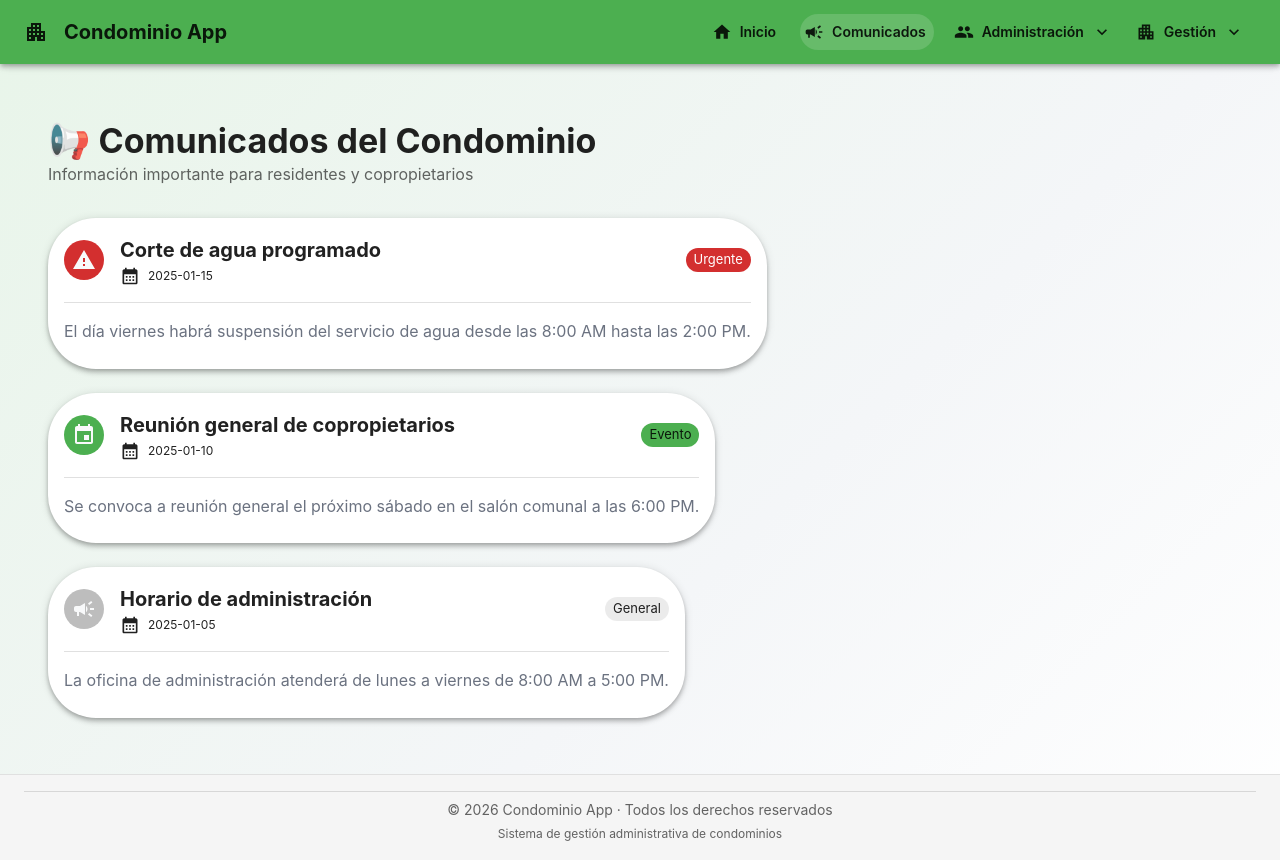
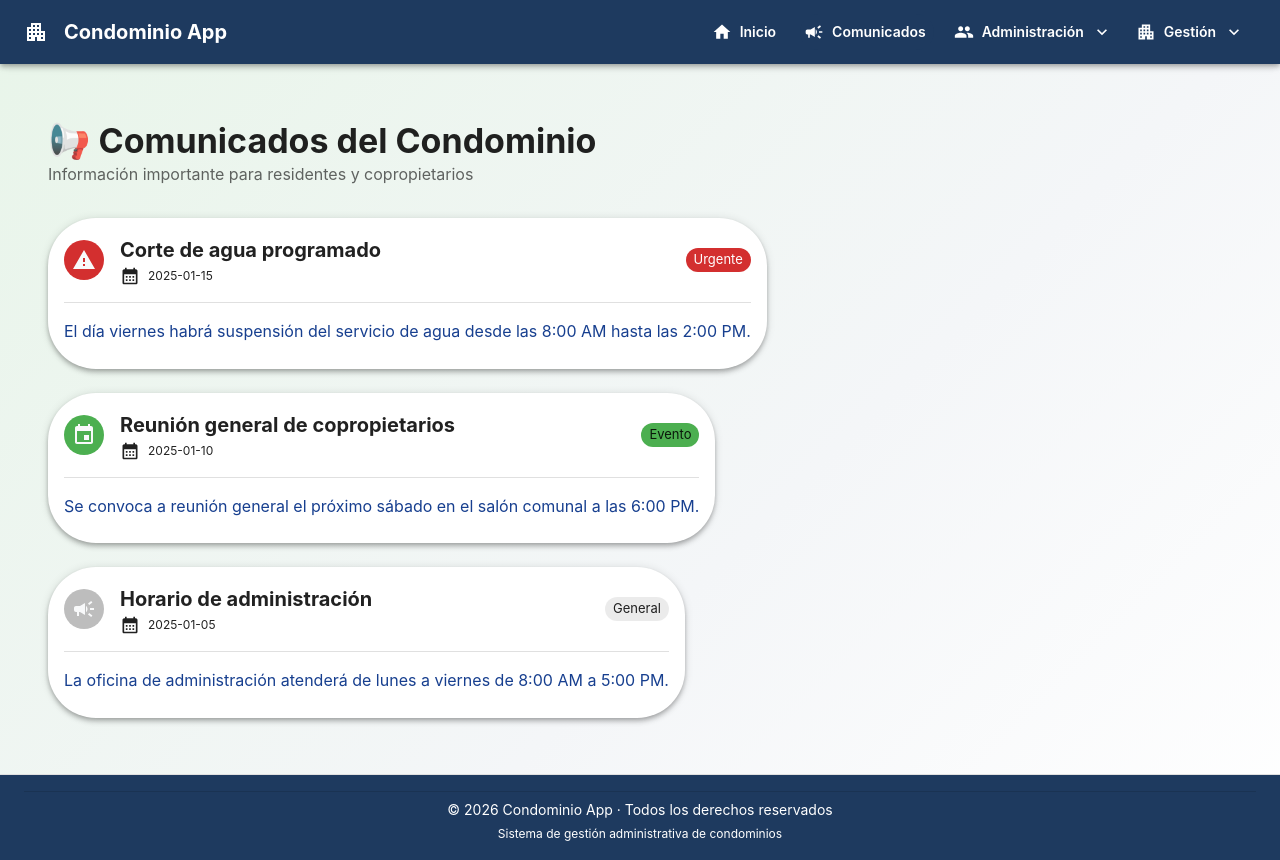
Before and after one commit to lucho007350/condominio, a React (Vite) app in the folder condominio-frontend/: page /comunicacion in a window 1280 px wide. Built offline with nearby package versions, Linux system fonts and the light colour scheme.

Commit message:
cambio de colores

```diff
--- a/condominio-frontend/src/components/Footer.jsx
+++ b/condominio-frontend/src/components/Footer.jsx
@@ -9,18 +9,18 @@ const Footer = () => {
         mt: 'auto',
         py: 2,
         px: 3,
-        backgroundColor: '#f5f5f5',
+        backgroundColor: '#1e3a5f',
         borderTop: '1px solid #e0e0e0',
         textAlign: 'center',
       }}
     >
       <Divider sx={{ mb: 1 }} />
 
-      <Typography variant="body2" color="text.secondary">
+      <Typography variant="body2" color="white">
         © {new Date().getFullYear()} Condominio App · Todos los derechos reservados
       </Typography>
 
-      <Typography variant="caption" color="text.secondary">
+      <Typography variant="caption" color="white">
         Sistema de gestión administrativa de condominios
       </Typography>
     </Box>
--- a/condominio-frontend/src/components/Layout/Navbar.jsx
+++ b/condominio-frontend/src/components/Layout/Navbar.jsx
@@ -29,11 +29,11 @@ const Navbar = () => {
   const isActive = (path) => location.pathname === path;
 
   return (
-    <AppBar position="sticky" elevation={4} sx={{ backdropFilter: 'blur(8px)' }}>
+    <AppBar position="sticky" elevation={4} sx={{ backdropFilter: 'blur(8px)', backgroundColor: '#1e3a5f', color: 'white', }}>
       <Toolbar>
         {/* Logo */}
         <BuildingIcon sx={{ mr: 2 }} />
-        <Typography variant="h6" sx={{ flexGrow: 1, fontWeight: 'bold' }}>
+        <Typography variant="h6" sx={{ flexGrow: 1, fontWeight: 'bold', }}>
           Condominio App
         </Typography>
 
@@ -41,12 +41,13 @@ const Navbar = () => {
         <Button
           component={Link}
           to="/"
-          color="inherit"
+          color="#1e3a5f"
           startIcon={<HomeIcon />}
           sx={{
             mx: 1,
             borderRadius: 2,
-            backgroundColor: isActive('/') ? 'rgba(255,255,255,0.15)' : 'transparent',
+            color: 'white',
+            backgroundColor: isActive('/') ? '#1e3a5f' : 'transparent',
           }}
         >
           Inicio
@@ -61,8 +62,9 @@ const Navbar = () => {
           sx={{
             mx: 1,
             borderRadius: 2,
+            color: 'white',
             backgroundColor: isActive('/comunicacion')
-              ? 'rgba(255,255,255,0.15)'
+              ? '#1e3a5f'
               : 'transparent',
           }}
         >
@@ -75,7 +77,8 @@ const Navbar = () => {
           startIcon={<PeopleIcon />}
           endIcon={<ExpandMoreIcon />}
           onClick={(e) => setAnchorPeople(e.currentTarget)}
-          sx={{ mx: 1, borderRadius: 2 }}
+          sx={{ mx: 1, borderRadius: 2
+           }}
         >
           Administración
         </Button>
@@ -84,7 +87,7 @@ const Navbar = () => {
           anchorEl={anchorPeople}
           open={Boolean(anchorPeople)}
           onClose={() => setAnchorPeople(null)}
-          PaperProps={{ sx: { borderRadius: 2, minWidth: 200 } }}
+          PaperProps={{ sx: { borderRadius: 2, minWidth: 200,color: 'white',backgroundColor: '#1e3a5f' } }}
         >
           <MenuItem component={Link} to="/residents" onClick={() => setAnchorPeople(null)}>
             <PeopleIcon sx={{ mr: 1 }} /> Residentes
@@ -110,7 +113,7 @@ const Navbar = () => {
           anchorEl={anchorManagement}
           open={Boolean(anchorManagement)}
           onClose={() => setAnchorManagement(null)}
-          PaperProps={{ sx: { borderRadius: 2, minWidth: 220 } }}
+          PaperProps={{ sx: { borderRadius: 2, minWidth: 220,color: 'white',backgroundColor: '#1e3a5f' } }}
         >
           <MenuItem component={Link} to="/units" onClick={() => setAnchorManagement(null)}>
             <BuildingIcon sx={{ mr: 1 }} /> Unidades Habitacionales
--- a/condominio-frontend/src/index.css
+++ b/condominio-frontend/src/index.css
@@ -11,12 +11,12 @@
    VARIABLES GLOBALES
 ========================= */
 :root {
-  --green-main: #2e7d32;
-  --green-soft: #43a047;
+  --green-main: #1e3a5f;
+  --green-soft: #1e3a5f;
   --bg-main: #f4f6f8;
   --bg-card: #ffffff;
-  --text-main: #1f2937;
-  --text-muted: #6b7280;
+  --text-main: #123d79;
+  --text-muted: #173f8f;
 }
 
 /* =========================
@@ -86,8 +86,8 @@ p {
 ::-webkit-scrollbar-thumb:hover {
   background: linear-gradient(
     180deg,
-    #1b5e20,
-    #2e7d32
+    #163b70,
+    #1a2a86
   );
 }
 
--- a/condominio-frontend/src/pages/Dashboard.jsx
+++ b/condominio-frontend/src/pages/Dashboard.jsx
@@ -129,6 +129,7 @@ const Dashboard = () => {
           variant="contained"
           startIcon={<RefreshIcon />}
           onClick={fetchDashboardData}
+          sx={{ color: 'white', backgroundColor: '#1e3a5f' }}
         >
           Actualizar
         </Button>
@@ -141,7 +142,7 @@ const Dashboard = () => {
             title="Residentes"
             value={stats.totalResidents}
             icon={<PeopleIcon />}
-            color="#4CAF50"
+            color="#1e3a5f"
             subtitle="Total registrados"
           />
         </Grid>
--- a/condominio-frontend/src/pages/Empleados.jsx
+++ b/condominio-frontend/src/pages/Empleados.jsx
@@ -204,8 +204,8 @@ const Empleados = () => {
           </Grid>
         </DialogContent>
         <DialogActions>
-          <Button onClick={handleCloseDialog}>Cancelar</Button>
-          <Button variant="contained">
+          <Button onClick={handleCloseDialog} sx={{ color: 'white', backgroundColor: '#1e3a5f' }}>Cancelar</Button>
+          <Button variant="contained" sx={{ color: 'white', backgroundColor: '#1e3a5f' }}>
             {selectedEmpleado ? 'Actualizar' : 'Guardar'}
           </Button>
         </DialogActions>
--- a/condominio-frontend/src/pages/Payments.jsx
+++ b/condominio-frontend/src/pages/Payments.jsx
@@ -293,6 +293,7 @@ const Payments = () => {
             variant="contained"
             startIcon={<AddIcon />}
             onClick={() => handleOpenDialog()}
+            sx={{ color: 'white', backgroundColor: '#1e3a5f' }}
           >
             Registrar Pago
           </Button>
@@ -382,6 +383,7 @@ const Payments = () => {
                   fullWidth
                   variant="outlined"
                   startIcon={<DownloadIcon />}
+                  sx={{ color: 'white', backgroundColor: '#1e3a5f' }}
                 >
                   Exportar
                 </Button>
@@ -389,6 +391,7 @@ const Payments = () => {
                   fullWidth
                   variant="outlined"
                   startIcon={<ReceiptIcon />}
+                  sx={{ color: 'white', backgroundColor: '#1e3a5f' }}
                 >
                   Reporte
                 </Button>
--- a/condominio-frontend/src/pages/Residents.jsx
+++ b/condominio-frontend/src/pages/Residents.jsx
@@ -28,14 +28,14 @@ const Residents = () => {
       {/* Header */}
       <Box sx={{ display: 'flex', justifyContent: 'space-between', alignItems: 'center', mb: 4 }}>
         <Box>
-          <Typography variant="h4" component="h1" sx={{ fontWeight: 'bold', mb: 1 }}>
+          <Typography variant="h4" component="h1" sx={{ fontWeight: 'bold', mb: 1, }}>
             👥 Gestión de Residentes
           </Typography>
           <Typography variant="body1" color="textSecondary">
             Administra la información de los residentes del condominio
           </Typography>
         </Box>
-        <Button variant="contained" startIcon={<AddIcon />}>
+        <Button variant="contained" startIcon={<AddIcon />} sx={{ color: 'white', backgroundColor: '#1e3a5f' }}>
           Nuevo Residente
         </Button>
       </Box>
--- a/condominio-frontend/src/pages/UnidadesHabitacionales.jsx
+++ b/condominio-frontend/src/pages/UnidadesHabitacionales.jsx
@@ -117,7 +117,7 @@ const UnidadesHabitacionales = () => {
             Administración de unidades del condominio
           </Typography>
         </Box>
-        <Button variant="contained" startIcon={<AddIcon />} onClick={() => setOpenDialog(true)}>
+        <Button variant="contained" startIcon={<AddIcon />} onClick={() => setOpenDialog(true)} sx={{ color: 'white', backgroundColor: '#1e3a5f' }}>
           Nueva Unidad
         </Button>
       </Box>
```
